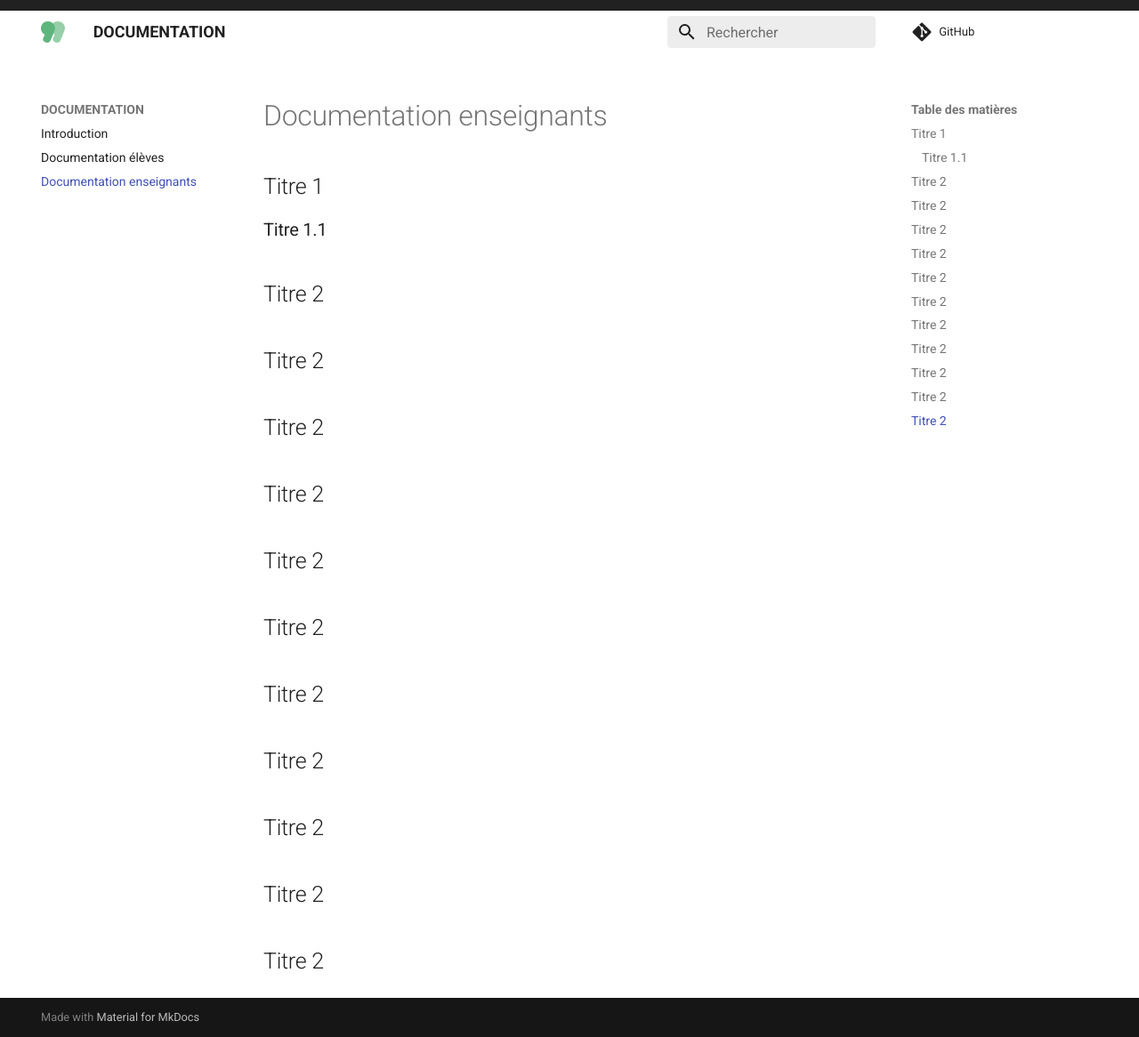
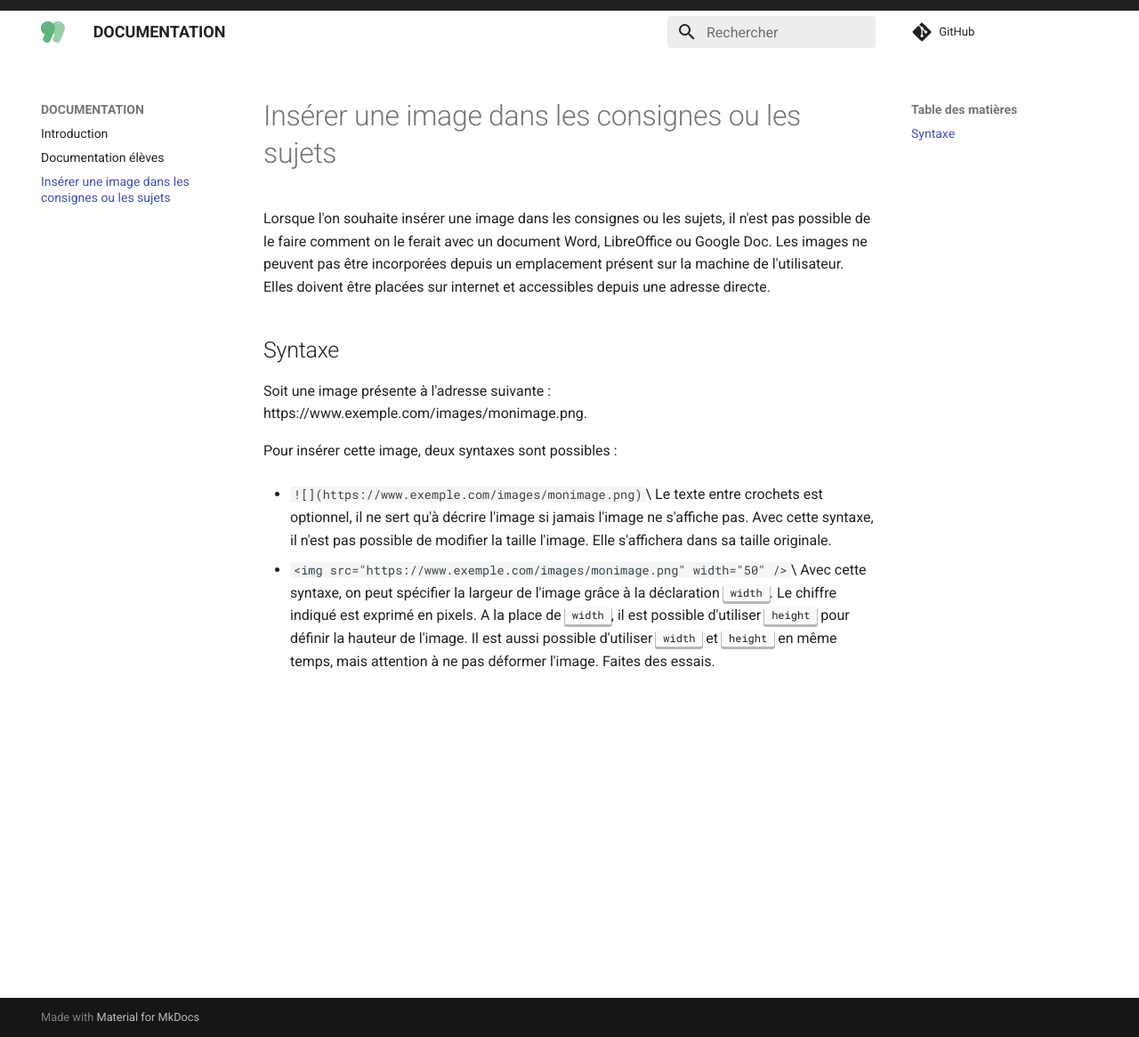
Before and after one commit to mon-oral/documentation, an MkDocs documentation site: the page built from docs/documentation-enseignants.md, in a window 1280 px wide and 1166 px high. Shown: the whole window at 89% size. Built offline with MkDocs 1.6.1 and Material for MkDocs 9.7.7, drawn with Linux system fonts in a browser that asks for light colours; comment, search, counter and statistics services are not loaded; the version menu is left out.

Commit message:
Update documentation-enseignants.md

```diff
--- a/docs/documentation-enseignants.md
+++ b/docs/documentation-enseignants.md
@@ -1,27 +1,14 @@
-# Documentation enseignants
+# Insérer une image dans les consignes ou les sujets
 
-## Titre 1
+Lorsque l'on souhaite insérer une image dans les consignes ou les sujets, il n'est pas possible de le faire comment on le ferait avec un document Word, LibreOffice ou Google Doc. Les images ne peuvent pas être incorporées depuis un emplacement présent sur la machine de l'utilisateur. Elles doivent être placées sur internet et accessibles depuis une adresse directe.
 
-### Titre 1.1
+## Syntaxe
+Soit une image présente à l'adresse suivante : https://www.exemple.com/images/monimage.png.
 
-## Titre 2
+Pour insérer cette image, deux syntaxes sont possibles :
 
-## Titre 2
+* `![](https://www.exemple.com/images/monimage.png)`\
+Le texte entre crochets est optionnel, il ne sert qu'à décrire l'image si jamais l'image ne s'affiche pas. Avec cette syntaxe, il n'est pas possible de modifier la taille l'image. Elle s'affichera dans sa taille originale.
 
-## Titre 2
-
-## Titre 2
-
-## Titre 2
-
-## Titre 2
-
-## Titre 2
-
-## Titre 2
-
-## Titre 2
-
-## Titre 2
-
-## Titre 2
+* `<img src="https://www.exemple.com/images/monimage.png" width="50" />`\
+Avec cette syntaxe, on peut spécifier la largeur de l'image grâce à la déclaration <kbd>width</kbd>. Le chiffre indiqué est exprimé en pixels. A la place de <kbd>width</kbd>, il est possible d'utiliser <kbd>height</kbd> pour définir la hauteur de l'image. Il est aussi possible d'utiliser <kbd>width</kbd> et <kbd>height</kbd> en même temps, mais attention à ne pas déformer l'image. Faites des essais.
```
